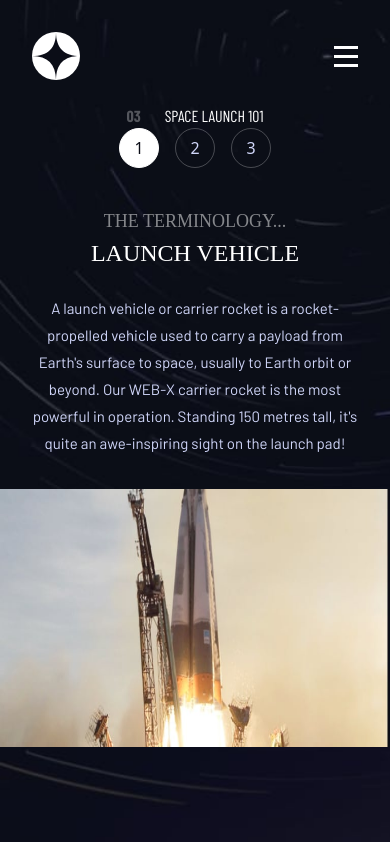
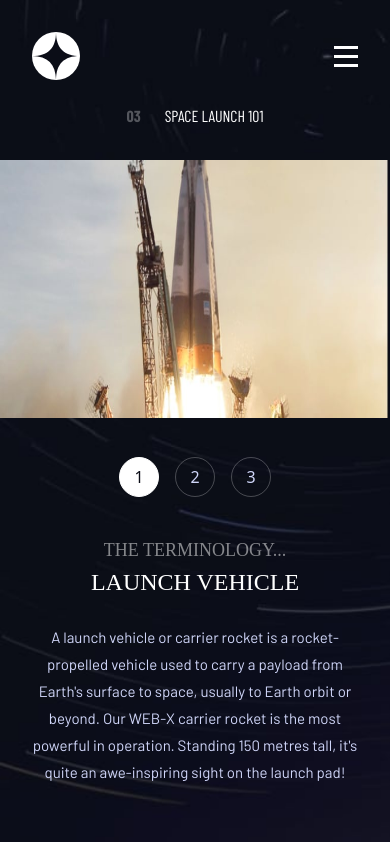
Before and after one commit to wendykrwn/space-tourism, a Next.js app: page /technology in a window 390 px wide. Built offline with nearby package versions, Linux system fonts and the light colour scheme; a web font is replaced by a local one.

Commit message:
order grid

```diff
--- a/src/app/technology/page.tsx
+++ b/src/app/technology/page.tsx
@@ -15,7 +15,7 @@ const Technology = ()=> {
                 <StepTitle number="03" text="Space launch 101"/>
             </div>
             <div className="grid grid-rows-2 lg:grid-rows-none lg:grid-cols-2 h-full lg:items-center">
-                <div className="flex items-center h-[322px] md:h-auto md:mb-5 order-2">
+                <div className="flex items-center h-[322px] md:h-auto lg:h-full md:mb-5 lg:order-2">
                     <Image
                         src={technology[currTechIndex].images.landscape}
                         alt={`image of ${technology[currTechIndex]?.name}`}
```
